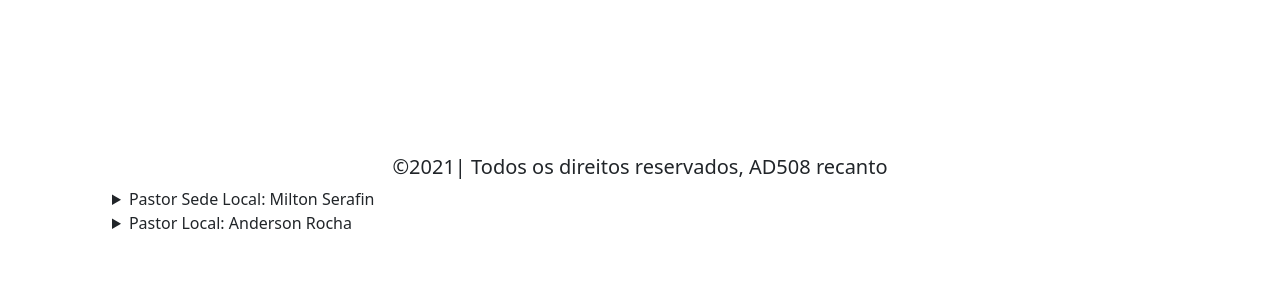
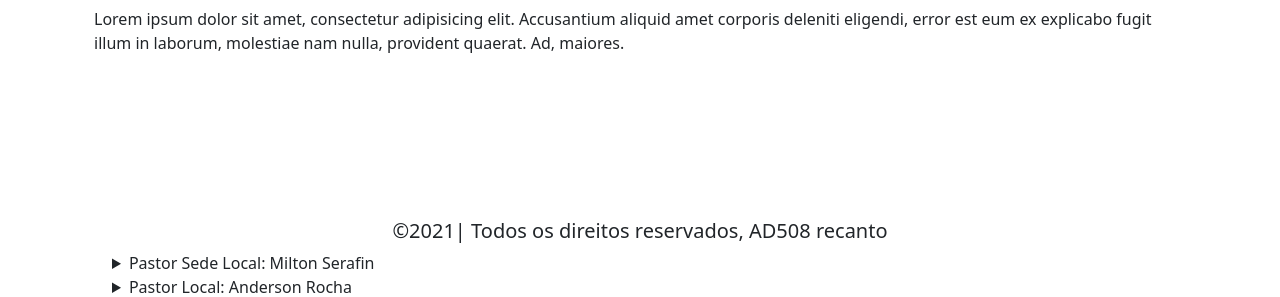
Before and after one commit to robertomacedo/logindjango, a Django app: page /listagem/ in a window 1280 px wide. Shown: the part 276-573 px from the top of the page. Run offline with Django 3.2, Linux system fonts and the light colour scheme; some libraries are stand-ins or nearby versions.

```diff
--- a/templates/listagem.html
+++ b/templates/listagem.html
@@ -23,6 +23,8 @@
               <h6>AD508|cordeirinhos de Cristo: <a href="{{index}}" class="color-y">{{index}}</a></h6>
             </div>
         </div>
+        <p>Lorem ipsum dolor sit amet, consectetur adipisicing elit. Accusantium aliquid amet corporis deleniti eligendi,
+            error est eum ex explicabo fugit illum in laborum, molestiae nam nulla, provident quaerat. Ad, maiores.</p>
 
         </div>
     </div>
```
